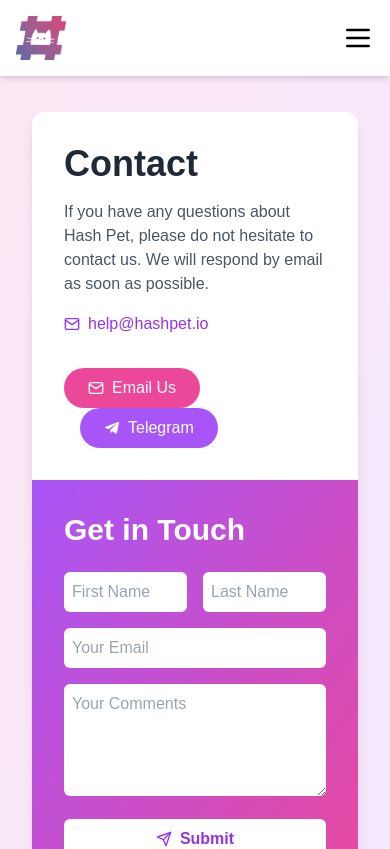
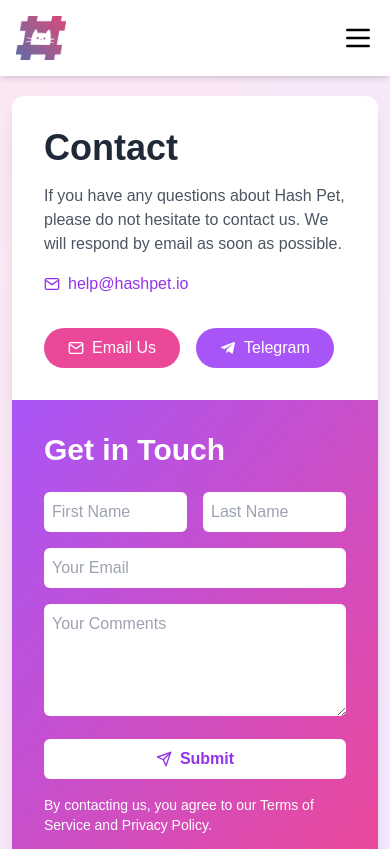
Before and after one commit to Souravhere/hashpet, a Next.js app: page /contact in a window 390 px wide. Shown: the top 849 px of the page. Built offline with nearby package versions, Linux system fonts and the light colour scheme.

Commit message:
few ui elements bugs are fixed for responsive

```diff
--- a/src/app/contact/page.tsx
+++ b/src/app/contact/page.tsx
@@ -31,7 +31,7 @@ const Page = () => {
       initial={{ opacity: 0 }}
       animate={{ opacity: 1 }}
       transition={{ duration: 0.5 }}
-      className="min-h-screen bg-gradient-to-br from-pink-100 to-purple-100 p-8 py-28"
+      className="min-h-screen bg-gradient-to-br from-pink-100 to-purple-100 sm:px-8 px-3 py-24"
     >
       <div className="max-w-6xl mx-auto bg-white rounded-xl shadow-lg overflow-hidden md:flex">
         <motion.div
```
